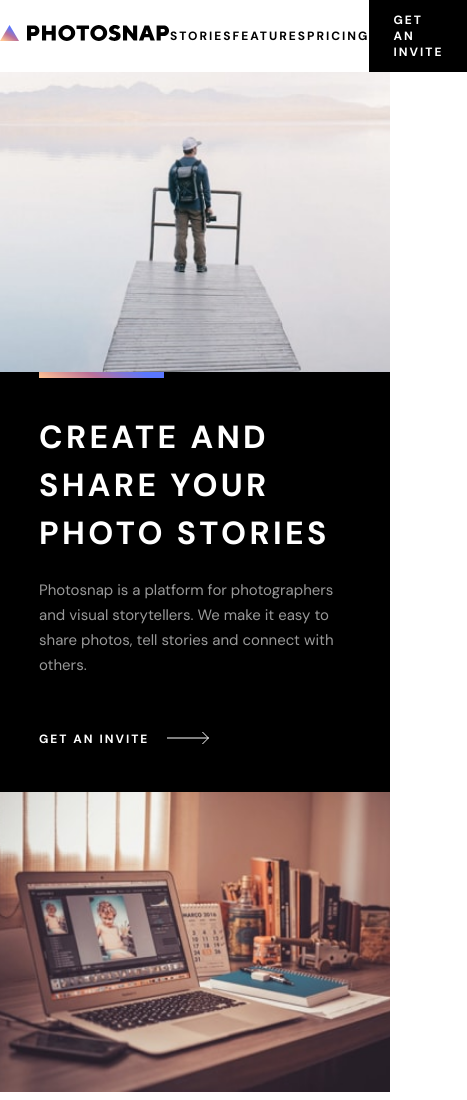
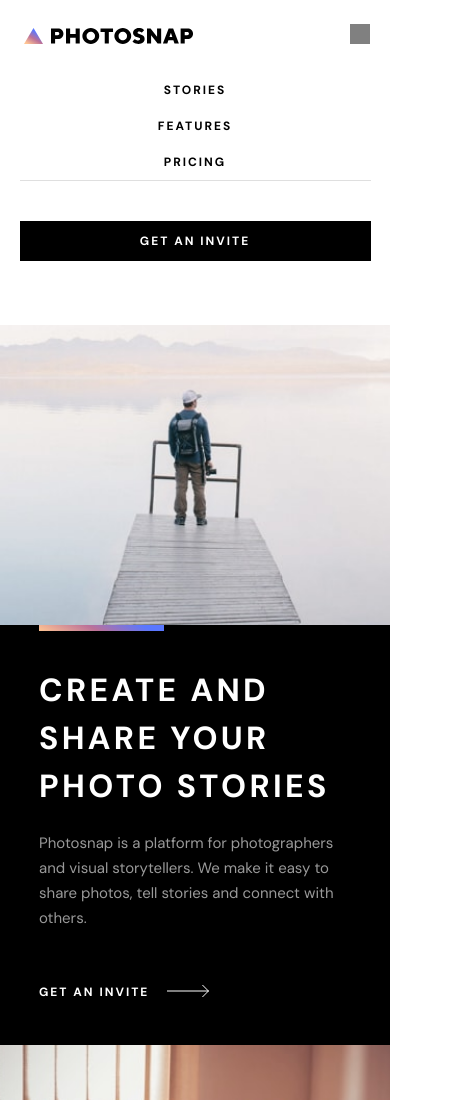
Before and after one commit to rohald89/Photosnap, a website: page index.html in a window 390 px wide. Shown: the top 1100 px of the page, 467 px wide, since content can reach past the window. Drawn offline with Linux system fonts and the light colour scheme.

Commit message:
added styles for mobile navigation

```diff
--- a/index.html
+++ b/index.html
@@ -12,15 +12,15 @@
 </head>
 <body>
 
-  <header class="header">
+  <header class="header active">
     <a href="./index.html"><img src="assets/shared/desktop/logo.svg" alt="Photosnap Logo" class="header__logo"></a>
     <nav class="header__nav">
       <a href="./stories.html" class="header__nav-link">Stories</a>
       <a href="./features.html" class="header__nav-link">Features</a>
       <a href="./pricing.html" class="header__nav-link">Pricing</a>
     </nav>
-    <a href="#" class="btn-1 btn-1--dark">Get an Invite</a>
-
+    <a href="#" class="btn-1 btn-1--dark header__nav-invite">Get an Invite</a>
+    <div class="menu active"></div>
   </header>
 
   <main class="home">
--- a/scss/components/_header.scss
+++ b/scss/components/_header.scss
@@ -1,4 +1,5 @@
 .header {
+  position: relative;
   display: flex;
   align-items: center;
   justify-content: space-around;
@@ -24,4 +25,58 @@
       }
     }
   }
+  @media screen and (max-width: 700px) {
+    justify-content: flex-start;
+    &.active {
+      height: 325px;
+      flex-direction: column;
+      align-items: stretch;
+
+      .header__nav {
+        display: flex;
+        flex-direction: column;
+        align-items: center;
+        width: 90%;
+        margin: 20px auto;
+        border-bottom: 1px solid $light-grey;
+        &-link {
+          margin: 10px auto;
+        }
+        &-invite {
+          display: initial;
+          text-align: center;
+          margin: 20px auto;
+          width: 90%;
+        }
+      }
+
+      .header__logo {
+        margin-top: 28px;
+      }
+    }
+
+    &__logo {
+      margin-left: 24px;
+    }
+    &__nav {
+      display: none;
+      &-invite {
+        display: none;
+      }
+    }
+  }
 }
+
+.menu {
+  position: absolute;
+  top: 24px;
+  right: 20px;
+  height: 20px;
+  width: 20px;
+  background-color: grey;
+  display: none;
+
+  @media screen and (max-width: 700px) {
+    display: block;
+  }
+}
--- a/scss/components/_hero.scss
+++ b/scss/components/_hero.scss
@@ -41,12 +41,13 @@
   @media screen and (max-width: 700px) {
     flex-direction: column;
     height: 720px;
+    &--pricing,
+    &--features {
+      height: 600px;
+    }
 
     &__img {
       height: 300px;
-    }
-    &-container {
-      height: 419px;
     }
   }
 }
--- a/scss/components/_stories.scss
+++ b/scss/components/_stories.scss
@@ -62,7 +62,7 @@
     background-image: linear-gradient(180deg, rgba(0, 0, 0, 0) 0%, rgba(0, 0, 0, 0.66) 100%);
   }
 
-  @media (max-width: 900px) {
+  @media (max-width: 1000px) {
     width: 50%;
   }
 
```
Also changed, not shown: features.html (+8 -5 lines), pricing.html (+8 -4 lines), css/style.css. Lines whose indentation alone changed are shown as unchanged.
